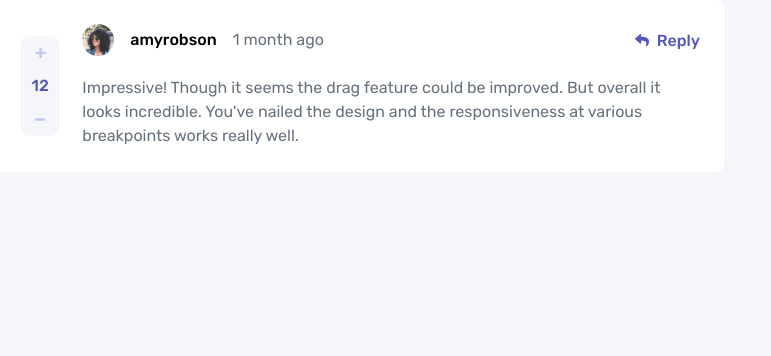
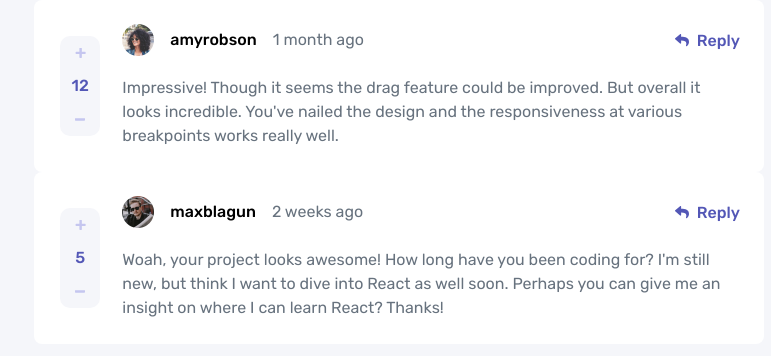
Before and after one commit to MariusHor/interactive-comments-section, a Vue app: page / in a window 1280 px wide. Shown: the top 356 px of the page, without its empty margins (22-793 px from the left). Built offline with nearby package versions, Linux system fonts and the light colour scheme.

Commit message:
refactored and split the CommentCard component into smaller components which are the LikesCounter and the ReplyButton. I have also implemented fetching the comments data from the data.json file so that each comment can have its unique CommentCard component.

```diff
--- a/src/App.vue
+++ b/src/App.vue
@@ -1,9 +1,23 @@
 <script setup>
+import { ref, onMounted } from 'vue'
 import CommentCard from './components/CommentCard.vue'
+
+const comments = ref([])
+const currentUser = ref(null)
+
+onMounted(() => {
+  fetch('data.json').then(response => response.json())
+    .then((data) => {
+      comments.value = data.comments
+      currentUser.value = data.currentUser
+    });
+})
 </script>
 
 <template>
-  <CommentCard />
+  <ul>
+    <CommentCard v-for="comment in comments" :key="comment.id" :comment="comment" />
+  </ul>
 </template>
 
 <style scoped></style>
--- a/src/components/CommentCard.vue
+++ b/src/components/CommentCard.vue
@@ -1,30 +1,25 @@
 <script setup>
+import LikesCounter from './LikesCounter.vue'
+import ReplyButton from './ReplyButton.vue'
+
+defineProps({
+    comment: Object
+})
+
 </script>
 
 <template>
     <div class="comment-card">
         <div class="comment-card__user">
-            <img src="images/avatars/image-amyrobson.webp" alt="user avatar" class="comment-card__user-avatar">
-            <h3 class="heading-m">amyrobson</h3>
-            <span class="text-pale">1 month ago</span>
+            <img :src="comment.user.image.webp" alt="user avatar" class="comment-card__user-avatar">
+            <h3 class="heading-m">{{ comment.user.username }}</h3>
+            <span class="text-pale">{{ comment.createdAt }}</span>
         </div>
         <p class="comment-card__content text-pale">
-            Impressive! Though it seems the drag feature could be improved. But overall it looks incredible. You've nailed
-            the design and the responsiveness at various breakpoints works really well.
+            {{ comment.content }}
         </p>
-        <div class="comment-card__likes">
-            <button>
-                <img src="images/icon-plus.svg" alt="">
-            </button>
-            <span>12</span>
-            <button class="button-minus">
-                <img src="images/icon-minus.svg" alt="">
-            </button>
-        </div>
-        <button class="comment-card__reply-btn">
-            <img src="images/icon-reply.svg" alt="">
-            <span>Reply</span>
-        </button>
+        <LikesCounter :score="comment.score" />
+        <ReplyButton />
     </div>
 </template>
 
@@ -57,59 +52,4 @@
         grid-column: 1 / 3
         @media screen and (min-width: 756px)
             grid-column: 2 / 4
-
-    &__likes
-        display: flex
-        gap: 0.325rem
-        justify-content: space-between
-        align-items: center
-        max-width: 6.25rem
-        width: 100%
-        border-radius: 0.625rem
-        background-color: var(--color-very-light-gray)
-        color: var(--color-moderate-blue)
-        font-weight: var(--text-medium)
-        overflow: hidden
-        @media screen and (min-width: 756px)
-            grid-column: 1 / 2
-            grid-row: 1 / 3
-            flex-direction: column
-            align-self: center
-            justify-self: center
-            max-width: 2.5rem
-            max-height: 6.25rem
-            height: 100%
-
-        button
-            display: flex
-            align-items: center
-            justify-content: center
-            height: 100%
-            width: 100%
-            padding-top: 0.875rem
-            padding-bottom: 0.875rem
-            transition: background var(--transition-primary)
-            &:hover
-                background: var(--color-light-gray)
-            @media screen and (min-width: 756px)
-                padding-top: 0.625rem
-                padding-bottom: 0.625rem
-
-    &__reply-btn
-        display: flex
-        justify-self: end
-        justify-content: end
-        align-items: center
-        gap: 0.5rem
-        width: fit-content
-        color: var(--color-moderate-blue)
-        font-weight: var(--text-medium)
-        transition: opacity var(--transition-primary)
-        &:hover
-            opacity: 0.6
-        @media screen and (min-width: 756px)
-            grid-column: 3 / 4
-            grid-row: 1 / 2
-
-
 </style>
--- /dev/null
+++ b/src/components/LikesCounter.vue
@@ -0,0 +1,56 @@
+<script setup>
+defineProps({
+    score: Number
+})
+</script>
+
+<template>
+    <div class="likes-counter">
+        <button>
+            <img src="images/icon-plus.svg" alt="">
+        </button>
+        <span>{{ score }}</span>
+        <button class="button-minus">
+            <img src="images/icon-minus.svg" alt="">
+        </button>
+    </div>
+</template>
+
+<style lang="sass">
+    .likes-counter
+        display: flex
+        gap: 0.325rem
+        justify-content: space-between
+        align-items: center
+        max-width: 6.25rem
+        width: 100%
+        border-radius: 0.625rem
+        background-color: var(--color-very-light-gray)
+        color: var(--color-moderate-blue)
+        font-weight: var(--text-medium)
+        overflow: hidden
+        @media screen and (min-width: 756px)
+            grid-column: 1 / 2
+            grid-row: 1 / 3
+            flex-direction: column
+            align-self: center
+            justify-self: center
+            max-width: 2.5rem
+            max-height: 6.25rem
+            height: 100%
+
+        button
+            display: flex
+            align-items: center
+            justify-content: center
+            height: 100%
+            width: 100%
+            padding-top: 0.875rem
+            padding-bottom: 0.875rem
+            transition: background var(--transition-primary)
+            &:hover
+                background: var(--color-light-gray)
+            @media screen and (min-width: 756px)
+                padding-top: 0.625rem
+                padding-bottom: 0.625rem
+</style>
--- /dev/null
+++ b/src/components/ReplyButton.vue
@@ -0,0 +1,27 @@
+<script setup>
+</script>
+
+<template>
+    <button class="reply-btn">
+        <img src="images/icon-reply.svg" alt="">
+        <span>Reply</span>
+    </button>
+</template>
+
+<style lang="sass">
+    .reply-btn
+        display: flex
+        justify-self: end
+        justify-content: end
+        align-items: center
+        gap: 0.5rem
+        width: fit-content
+        color: var(--color-moderate-blue)
+        font-weight: var(--text-medium)
+        transition: opacity var(--transition-primary)
+        &:hover
+            opacity: 0.6
+        @media screen and (min-width: 756px)
+            grid-column: 3 / 4
+            grid-row: 1 / 2
+</style>
```
